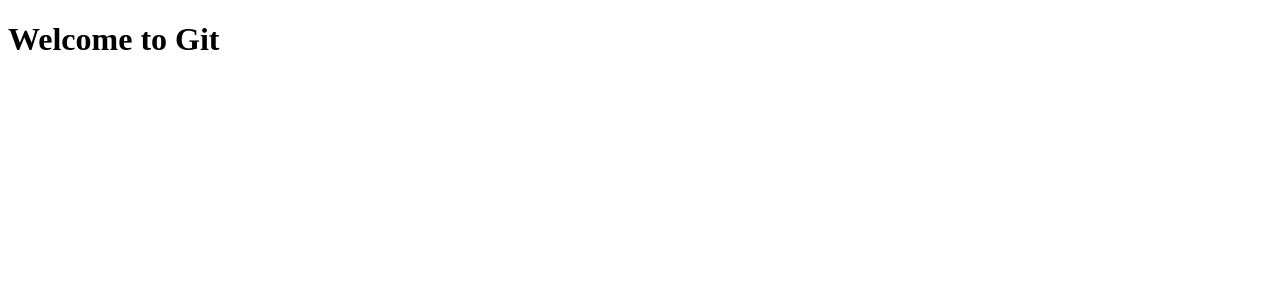
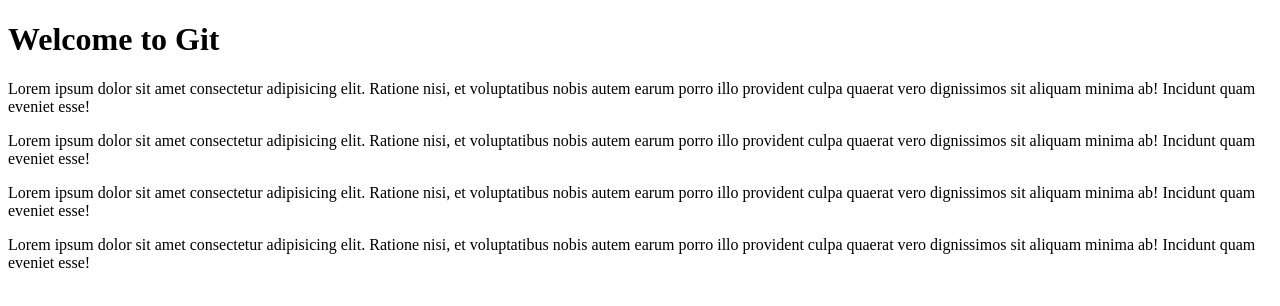
Before and after one commit to MajeedSaleh/GitTutorial, a plain HTML site: page index.html in a window 1280 px wide. Drawn offline with Linux system fonts and the light colour scheme.

Commit message:
added introduction

```diff
--- a/index.html
+++ b/index.html
@@ -8,6 +8,10 @@
 </head>
 <body>
     <h1>Welcome to Git</h1>
+    <p>Lorem ipsum dolor sit amet consectetur adipisicing elit. Ratione nisi, et voluptatibus nobis autem earum porro illo provident culpa quaerat vero dignissimos sit aliquam minima ab! Incidunt quam eveniet esse!</p>
+    <p>Lorem ipsum dolor sit amet consectetur adipisicing elit. Ratione nisi, et voluptatibus nobis autem earum porro illo provident culpa quaerat vero dignissimos sit aliquam minima ab! Incidunt quam eveniet esse!</p>
+    <p>Lorem ipsum dolor sit amet consectetur adipisicing elit. Ratione nisi, et voluptatibus nobis autem earum porro illo provident culpa quaerat vero dignissimos sit aliquam minima ab! Incidunt quam eveniet esse!</p>
+    <p>Lorem ipsum dolor sit amet consectetur adipisicing elit. Ratione nisi, et voluptatibus nobis autem earum porro illo provident culpa quaerat vero dignissimos sit aliquam minima ab! Incidunt quam eveniet esse!</p>
 
 </body>
 </html>
```
